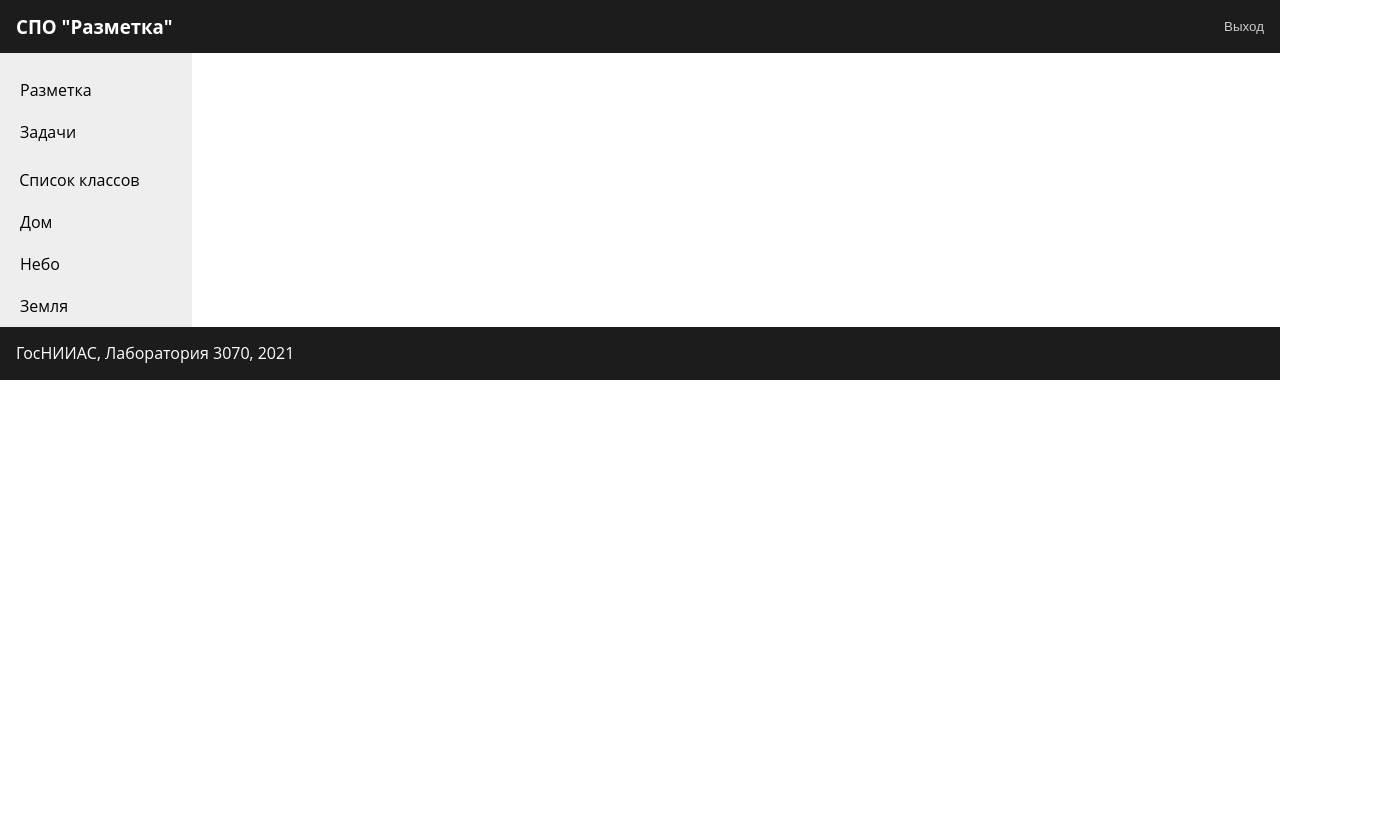
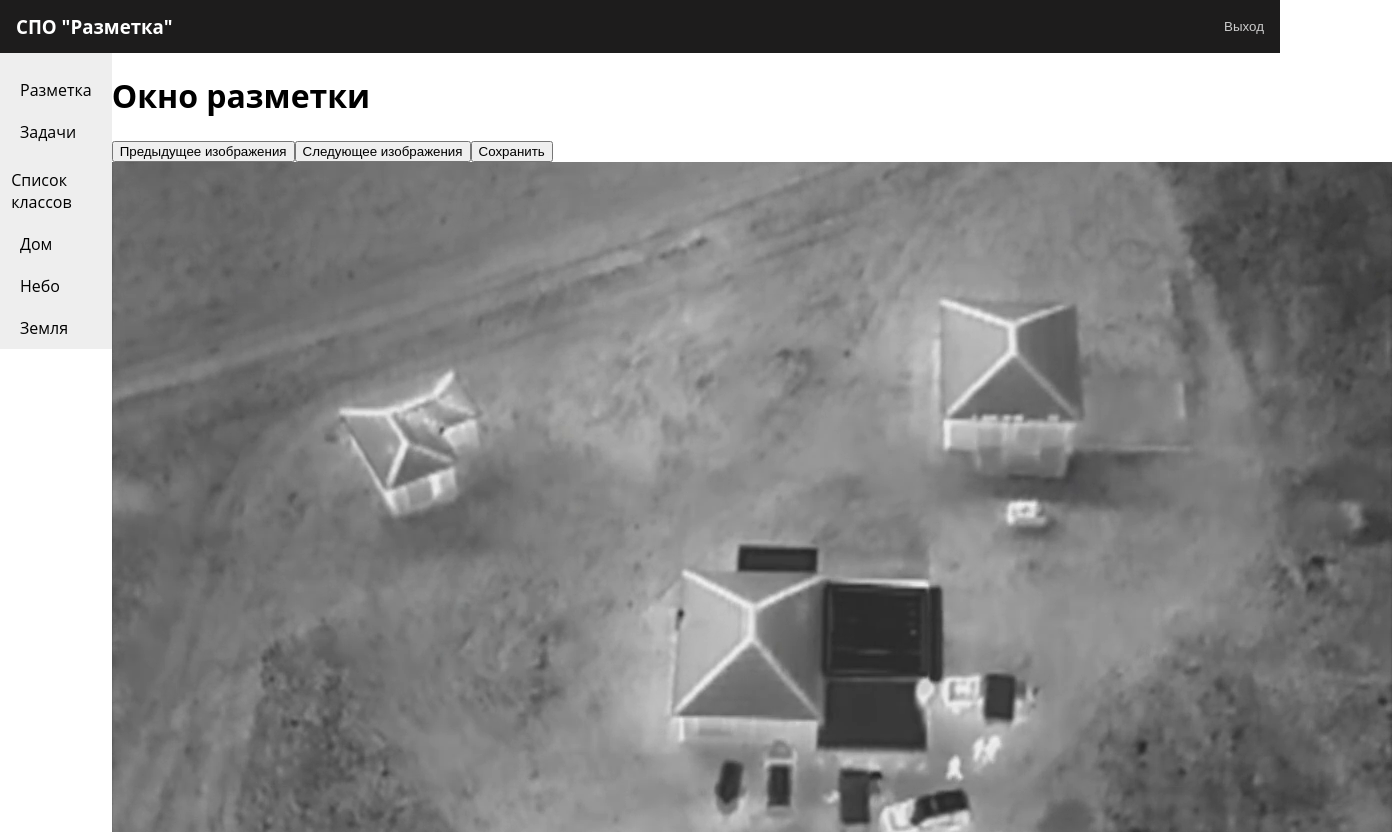
Before and after one commit to lensroman/react-crud, a React (Create React App) app: page / in a window 1280 px wide. Shown: the top 832 px of the page, 1392 px wide, since content can reach past the window. Before the commit the page ends 800 px from the top, so only its background shows below. Built offline with nearby package versions, Linux system fonts and the light colour scheme.

Commit message:
Markup start

```diff
--- a/src/App.js
+++ b/src/App.js
@@ -1,12 +1,14 @@
 import React from "react";
 import Layout from "./hoc/Layout/Layout";
 import SidePanel from "./components/SidePanel/SidePanel";
+import Markup from "./containers/Markup/Markup";
 
 const App = () => {
   return (
     <div className="App">
       <Layout>
           <SidePanel />
+          <Markup />
       </Layout>
     </div>
   );
--- a/src/hoc/Layout/Layout.module.scss
+++ b/src/hoc/Layout/Layout.module.scss
@@ -21,3 +21,7 @@
     cursor: pointer;
   }
 }
+
+main {
+  display: flex;
+}
```
